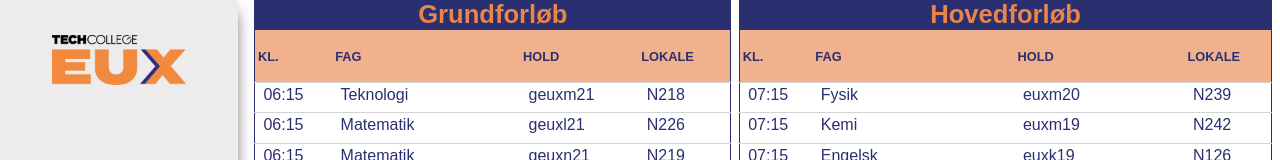
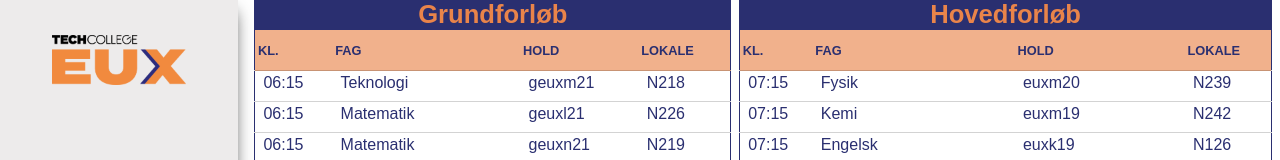
Before and after one commit to Gawmane/EUX-InfoBoard, a React (Create React App) app: page / in a window 1280 px wide. Shown: the top 160 px of the page. Built offline with nearby package versions, Linux system fonts and the light colour scheme; no server answers.

Commit message:
interval på aktiviteter

```diff
--- a/src/Components/Partials/Activities/Activites.jsx
+++ b/src/Components/Partials/Activities/Activites.jsx
@@ -48,6 +48,12 @@ export const Activites = () => {
     setGeuxActivities(geux);
     setEuxActivities(eux);
     // console.log(Data.value);
+
+    setInterval(() => {
+      // Kalder getData inde i interval-funktionen
+      setGeuxActivities();
+      setEuxActivities();
+    }, 600000);
 
     //Dependency array [] - render 1 gang og cleaner så
   }, []);
--- a/src/Components/Partials/Activities/Activities.module.scss
+++ b/src/Components/Partials/Activities/Activities.module.scss
@@ -25,8 +25,8 @@
         th {
           background-color: rgba(233, 132, 74, 0.637);
           color: $darkblue;
-          padding-bottom: 0.41vw;
-          padding-top: 0.5vw;
+          //padding-bottom: 0.41vw;
+          //padding-top: 0.5vw;
           height: 5vh;
           text-align: left;
           padding-left: 0.2em;
```
